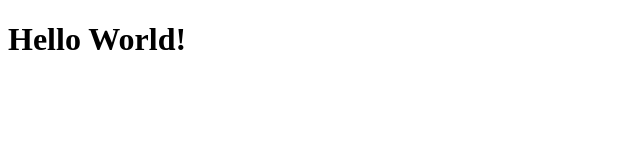
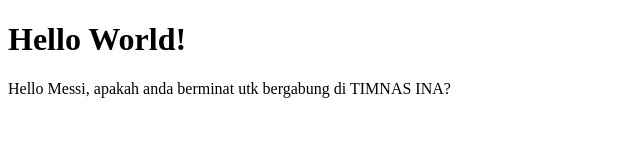
Before and after one commit to YasmanHalawa/wpu-git-test, a plain HTML site: page index.html in a window 1280 px wide. Shown: the whole page, without its empty margins (0-640 px from the left). Drawn offline with Linux system fonts and the light colour scheme.

Commit message:
Ada Perubahab <p>

```diff
--- a/index.html
+++ b/index.html
@@ -8,5 +8,6 @@
 </head>
 <body>
     <h1>Hello World!</h1>
+    <p>Hello Messi, apakah anda berminat utk bergabung di TIMNAS INA?</p>
 </body>
 </html>
```
